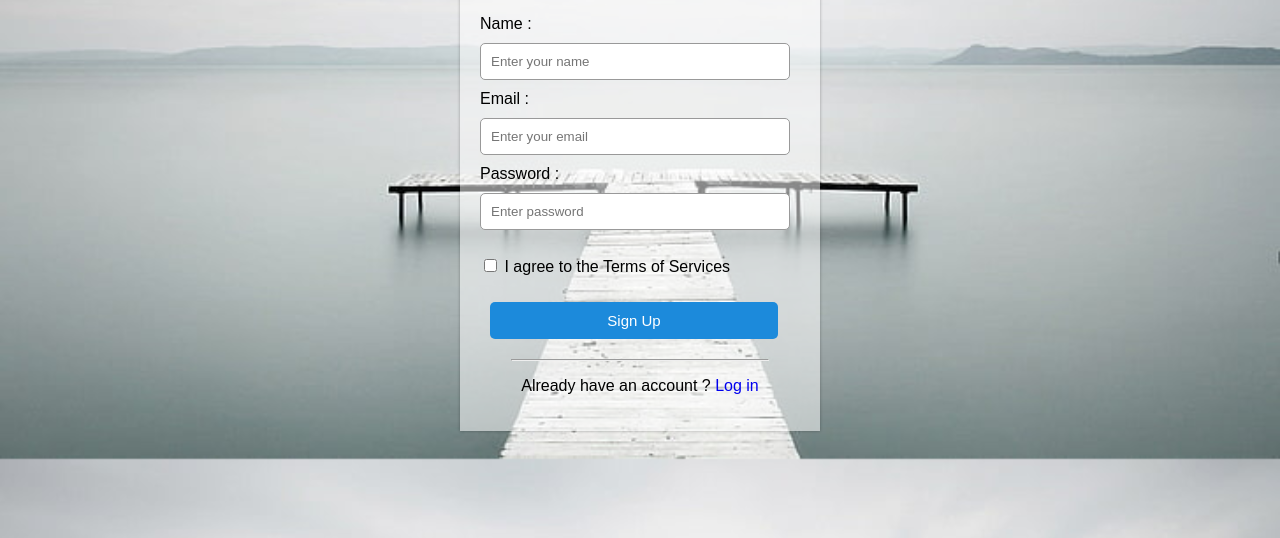
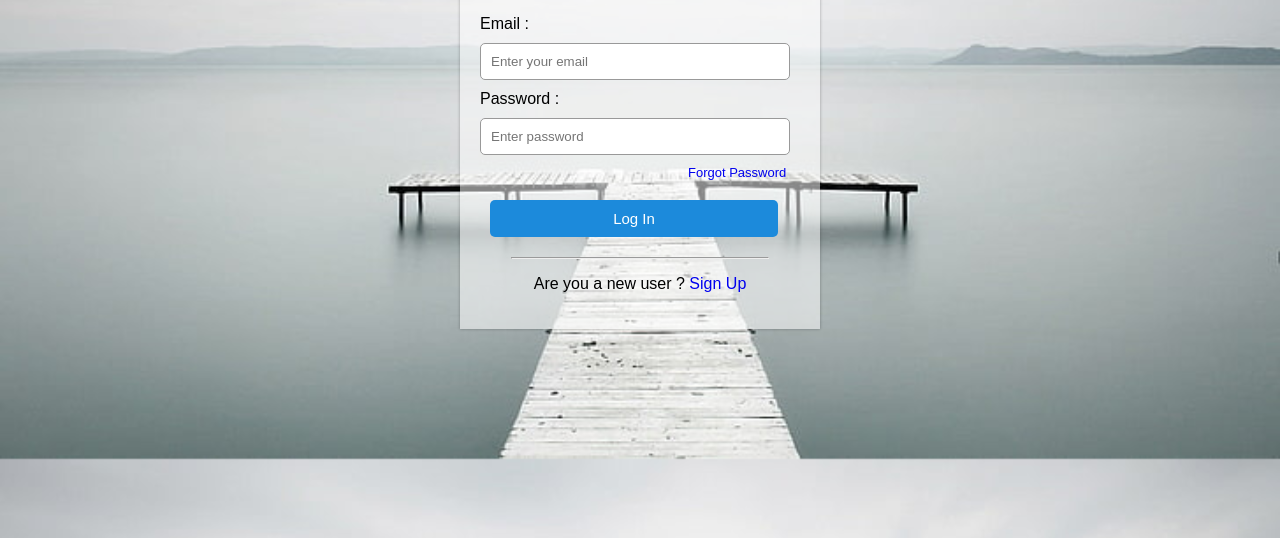
Before and after one commit to gaayudevelops/expense-tracker-app, a plain HTML site: page Frontend/index.html in a window 1280 px wide. Shown: the part 262-800 px from the top of the page. Drawn offline with nearby package versions, Linux system fonts and the light colour scheme.

Commit message:
Task 04 Login Frontend

```diff
--- a/Frontend/index.html
+++ b/Frontend/index.html
@@ -4,7 +4,7 @@
 <head>
   <meta charset="UTF-8">
   <meta name="viewport" content="width=device-width, initial-scale=1.0">
-  <title>Sign Up</title>
+  <title>Log In</title>
   <link rel="stylesheet" href="style.css">
   <script defer src="https://cdn.jsdelivr.net/npm/bootstrap@5.3.0-alpha1/dist/js/bootstrap.bundle.min.js"
     integrity="sha384-w76AqPfDkMBDXo30jS1Sgez6pr3x5MlQ1ZAGC+nuZB+EYdgRZgiwxhTBTkF7CXvN"
@@ -14,21 +14,19 @@
 
 <body>
   <div class="container">
-    <div class="sign-up-form">
+    <div class="log-in-form">
       <img src="icon.png">
-      <h1>Sign Up</h1>
-      <form id="signup-form">
-        <label for="usernme">Name :</label>
-        <input class="input-box" type="text" id="usernme" name="username" placeholder="Enter your name">
+      <h1>Login</h1>
+      <form id="login-form">
         <label for="usermail">Email :</label>
         <input class="input-box" type="email" id="usermail" name="useremail" placeholder="Enter your email">
         <label for="pswrd">Password :</label>
         <input class="input-box" type="password" id="pswrd" name="password" placeholder="Enter password">
-        <p><span><input type="checkbox"></span> I agree to the Terms of Services</p>
-        <button class="sign-btn" type="submit">Sign Up</button>
-        <hr>
-        <p class="already-have-accnt">Already have an account ? <a href="#">Log in</a></p>
+        <p class ="forgot-psswrd"><a href="#">Forgot Password</a></p>
+        <button class="logn-btn" type="submit">Log In</button>
       </form>
+         <hr>
+        <p class="do-not-have-account">Are you a new user ? <a href="#">Sign Up</a></p>
     </div>
   </div>
 
--- a/Frontend/main.js
+++ b/Frontend/main.js
@@ -1,22 +1,20 @@
-var form=document.getElementById('signup-form');
+var form=document.getElementById('login-form');
 
 form.addEventListener('submit',SaveToBackend);
 
 async function SaveToBackend(event){
     event.preventDefault();
 
-    const name = event.target.username.value;
     const email = event.target.useremail.value;
     const password = event.target.password.value;
 
     const obj = {
-       name,
        email,
        password
     }
 
     try {
-        const response = await axios.post("http://localhost:3000/user/signup", obj);
+        const response = await axios.post("http://localhost:3000/user/login", obj);
         console.log(response.data);
 
     } catch (error) {
--- a/Frontend/style.css
+++ b/Frontend/style.css
@@ -5,11 +5,10 @@ body{
     background-image: url("./background.jpg");
     background-size: cover;
     background-position:auto;
-    background-repeat: none;
 
 }
 
-.sign-up-form{
+.log-in-form{
     width:20rem;
     box-shadow: 0 0 3px 0 rgba(0, 0, 0, 0.3);
     background: rgba(255, 255, 255, 0.521);
@@ -19,13 +18,13 @@ body{
 
 }
 
-.sign-up-form h1{
+.log-in-form h1{
     color:#5e5f5f;
     margin-bottom: 30px;
     text-align: center;
 }
 
-.sign-up-form label{
+.log-in-form label{
   text-align: left;
 }
 
@@ -37,7 +36,7 @@ body{
     border-radius: 5px;
 
 }
-.sign-btn{
+.logn-btn{
     color:#fff;
     width:90%;
     padding:10px;
@@ -47,11 +46,16 @@ body{
     border:none;
     outline:none;
     cursor:pointer;
-    background-color: #1c8adb;
+    background-color: #1c8adb
 
 }
 
-.already-have-accnt{
+.forgot-psswrd{
+    margin:0 0 10px 13rem;
+    font-size: 13px;
+}
+
+.do-not-have-account{
     text-align: center;
 }
 
```
